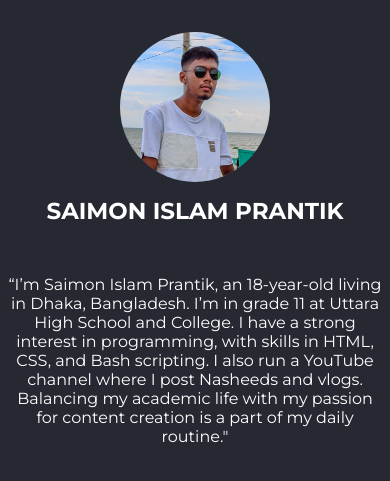
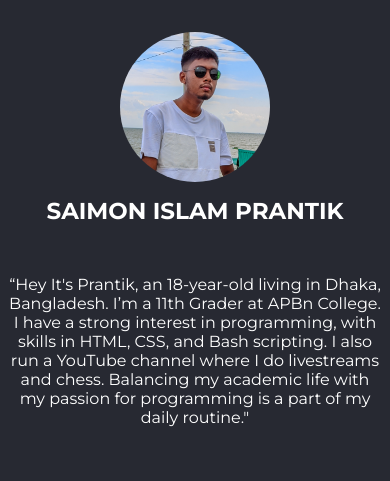
Before and after one commit to SaimonIslamPrantik/portfolio-website, a plain HTML site: page mobile.html in a window 390 px wide. Shown: the part 61-542 px from the top of the page. Drawn offline with nearby package versions, Linux system fonts and the light colour scheme.

Commit message:
Implement dynamic bio loading in mobile.html
Added a script to load bio information dynamically from bio.txt.

```diff
--- a/mobile.html
+++ b/mobile.html
@@ -31,12 +31,27 @@
     <!-- NAME & Bio -->
 
     <h1 class="h1">SAIMON ISLAM PRANTIK</h1>
-    <p class="paragraph">
-      “I’m Saimon Islam Prantik, an 18-year-old living in Dhaka, Bangladesh. I’m
-      in grade 11 at Uttara High School and College. I have a strong interest in
-      programming, with skills in HTML, CSS, and Bash scripting. I also run a
-      YouTube channel where I post Nasheeds and vlogs. Balancing my academic
-      life with my passion for content creation is a part of my daily routine."
-    </p>
+
+<!-- bio script -->
+
+    <p class="paragraph" id="bioText">Loading bio...</p>
+
+<script>
+  fetch("bio.txt")
+    .then(response => {
+      if (!response.ok) throw new Error("Failed to load bio.txt");
+      return response.text();
+    })
+    .then(data => {
+      document.getElementById("bioText").textContent = data;
+    })
+    .catch(error => {
+      console.error(error);
+      document.getElementById("bioText").textContent =
+        "Error loading bio information.";
+    });
+</script>
+
+
   </body>
 </html>
```
